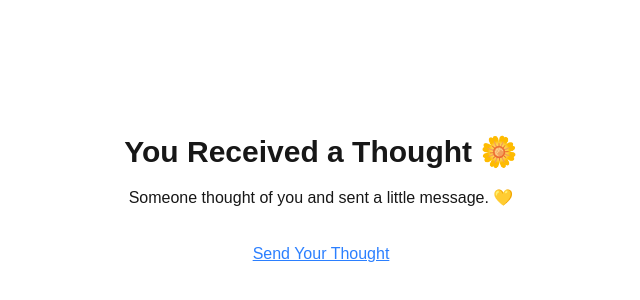
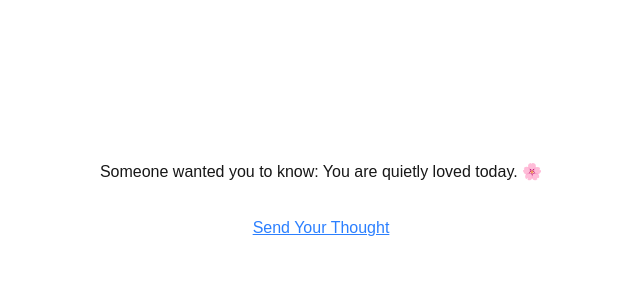
Before and after one commit to Tango2503/imthinkingofyou, a Next.js app: page /receiver in a window 1280 px wide. Shown: the part 200-500 px from the top of the page, without its empty margins (319-959 px from the left). Built offline with nearby package versions, Linux system fonts and the light colour scheme.

Commit message:
Update page.js

```diff
--- a/src/app/receiver/page.js
+++ b/src/app/receiver/page.js
@@ -3,8 +3,8 @@ import Link from 'next/link';
 export default function Receiver() {
   return (
     <main className="flex flex-col items-center justify-center min-h-screen p-8 text-center">
-      <h1 className="text-3xl font-bold mb-4">You Received a Thought 🌼</h1>
-      <p className="text-md mb-8">Someone thought of you and sent a little message. 💛</p>
+      {/*<h1 className="text-3xl font-bold mb-4">You Received a Thought 🌼</h1> */}
+      <p className="text-md mb-8"> Someone wanted you to know: You are quietly loved today. 🌸 </p>
 
       <Link href="/" className="text-blue-500 underline">Send Your Thought</Link>
     </main>
```
